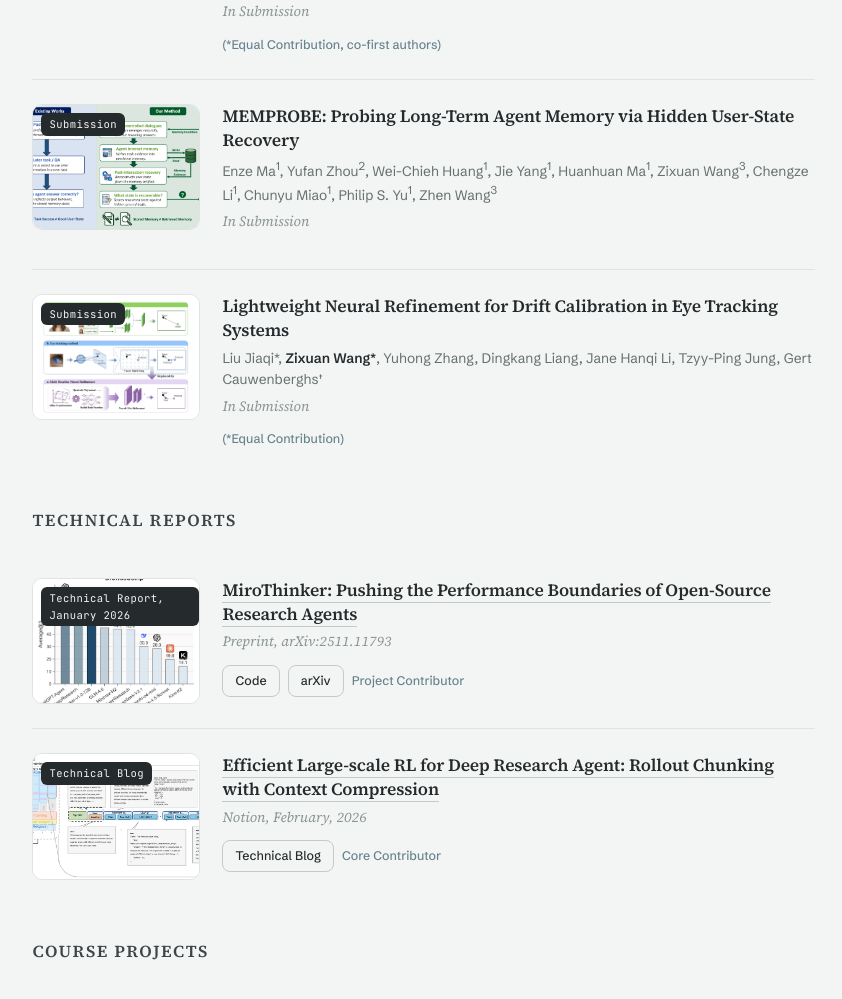
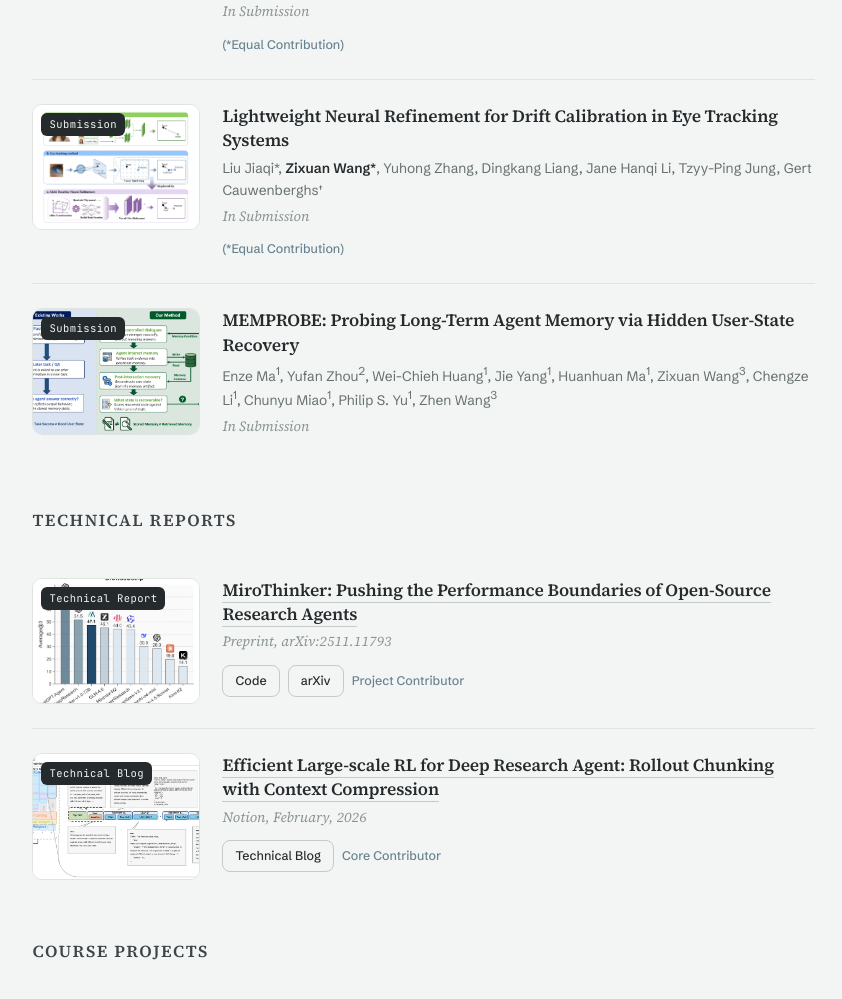
Before and after one commit to wannabeyourfriend/wannabeyourfriend.github.io, a Jekyll site: the page built from index.html, in a window 1280 px wide and 1400 px high, scrolled down 3501 px, cut to the strip 223-1228 px from the top of the window. Shown: the top 999 px of the strip, without its empty margins (387-1229 px from the left). Built offline with Jekyll 4.4.1, drawn with Linux system fonts in a browser that asks for light colours; some of the changed lines change nothing that is shown.

Commit message:
Clean publication data entries

```diff
--- a/_data/publications.yml
+++ b/_data/publications.yml
@@ -4,13 +4,7 @@ publications:
     conference: In Submission
     authors: "<strong>Zixuan Wang<sup>1*</sup></strong>, Yufan Zhou<sup>2*</sup>, Jinzhou Tang<sup>3*</sup>, Chengjun Wu<sup>3</sup>, Adyasha Patra<sup>3</sup>, Lyumanshan Ye<sup>4</sup>, Zhaoxiang Feng<sup>3</sup>, Letian Peng<sup>3</sup>, Enze Ma<sup>3</sup>, Xinle Yu<sup>3</sup>, Fan Bai<sup>5</sup>, Zhengding Hu<sup>3</sup>, Jianyang Gu<sup>6</sup>, Zhao Wang<sup>3</sup>, Yufei Ding<sup>3</sup>, Jingbo Shang<sup>3</sup>, Tianmin Shu<sup>7</sup>, Zhiting Hu<sup>3</sup>, Zhen Wang<sup>3</sup>"
     image: https://raw.githubusercontent.com/wannabeyourfriend/mind2dialogue/main/assets/overview.png
-    notes: (*Equal Contribution, co-first authors)
-
-  - title: "MEMPROBE: Probing Long-Term Agent Memory via Hidden User-State Recovery"
-    conference_short: Submission
-    conference: In Submission
-    authors: "Enze Ma<sup>1</sup>, Yufan Zhou<sup>2</sup>, Wei-Chieh Huang<sup>1</sup>, Jie Yang<sup>1</sup>, Huanhuan Ma<sup>1</sup>, Zixuan Wang<sup>3</sup>, Chengze Li<sup>1</sup>, Chunyu Miao<sup>1</sup>, Philip S. Yu<sup>1</sup>, Zhen Wang<sup>3</sup>"
-    image: ./assets/img/memprobe.png
+    notes: (*Equal Contribution)
 
   - title: "Lightweight Neural Refinement for Drift Calibration in Eye Tracking Systems"
     conference_short: Submission
@@ -19,9 +13,15 @@ publications:
     image: ./assets/img/chi-eyetrack.png
     notes: (*Equal Contribution)
 
+  - title: "MEMPROBE: Probing Long-Term Agent Memory via Hidden User-State Recovery"
+    conference_short: Submission
+    conference: In Submission
+    authors: "Enze Ma<sup>1</sup>, Yufan Zhou<sup>2</sup>, Wei-Chieh Huang<sup>1</sup>, Jie Yang<sup>1</sup>, Huanhuan Ma<sup>1</sup>, Zixuan Wang<sup>3</sup>, Chengze Li<sup>1</sup>, Chunyu Miao<sup>1</sup>, Philip S. Yu<sup>1</sup>, Zhen Wang<sup>3</sup>"
+    image: ./assets/img/memprobe.png
+
 technical_reports:
   - title: "MiroThinker: Pushing the Performance Boundaries of Open-Source Research Agents"
-    conference_short: Technical Report, January 2026
+    conference_short: Technical Report
     conference: Preprint, arXiv:2511.11793
     page: https://arxiv.org/abs/2511.11793
     code: https://github.com/MiroMindAI/MiroThinker
@@ -35,8 +35,6 @@ technical_reports:
     page_label: Technical Blog
     image: ./assets/img/rc3-rollout-chunking.webp
     notes: Core Contributor
-
-
 
 course_projects:
   - title: "An Optimization View of DP LLM Fine-tuning: When Does Bias Correction Help, and Can the Optimizer Be Improved?"
```
